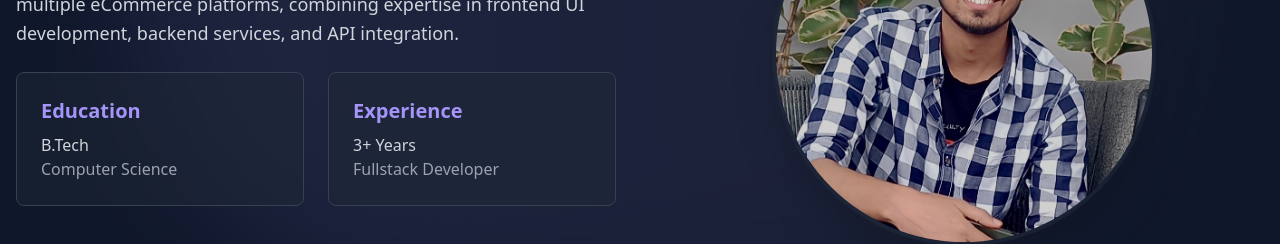
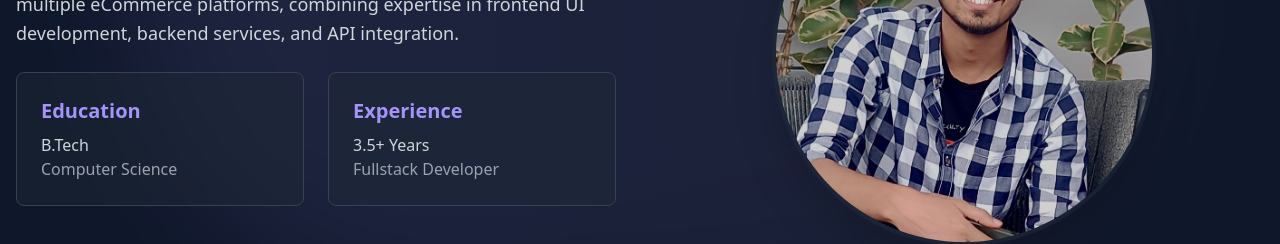
Before and after one commit to saquibshaikh14/saquibshaikh14, a React (Vite) app: page / in a window 1280 px wide. Shown: the part 1220-1464 px from the top of the page. Built offline with nearby package versions, Linux system fonts and the light colour scheme.

Commit message:
Update AboutSection.tsx

```diff
--- a/src/components/AboutSection.tsx
+++ b/src/components/AboutSection.tsx
@@ -23,7 +23,7 @@ const AboutSection = () => {
                             </div>
                             <div className="p-6 bg-gray-800/50 rounded-lg border border-gray-700" data-aos="fade-up" data-aos-delay="300">
                                 <h4 className="text-primary font-semibold text-xl mb-2">Experience</h4>
-                                <p className="text-gray-300">3+ Years</p>
+                                <p className="text-gray-300">3.5+ Years</p>
                                 <p className="text-gray-400">Fullstack Developer</p>
                             </div>
                         </div>
```
